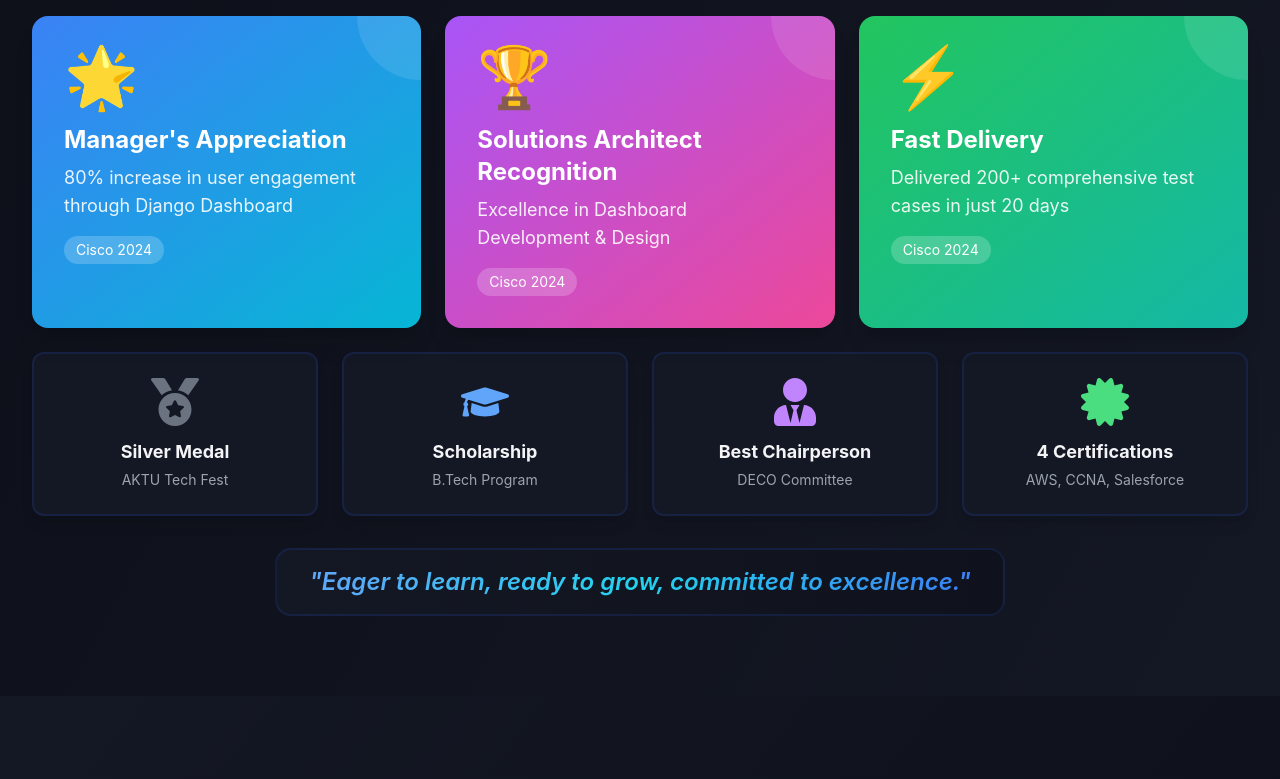
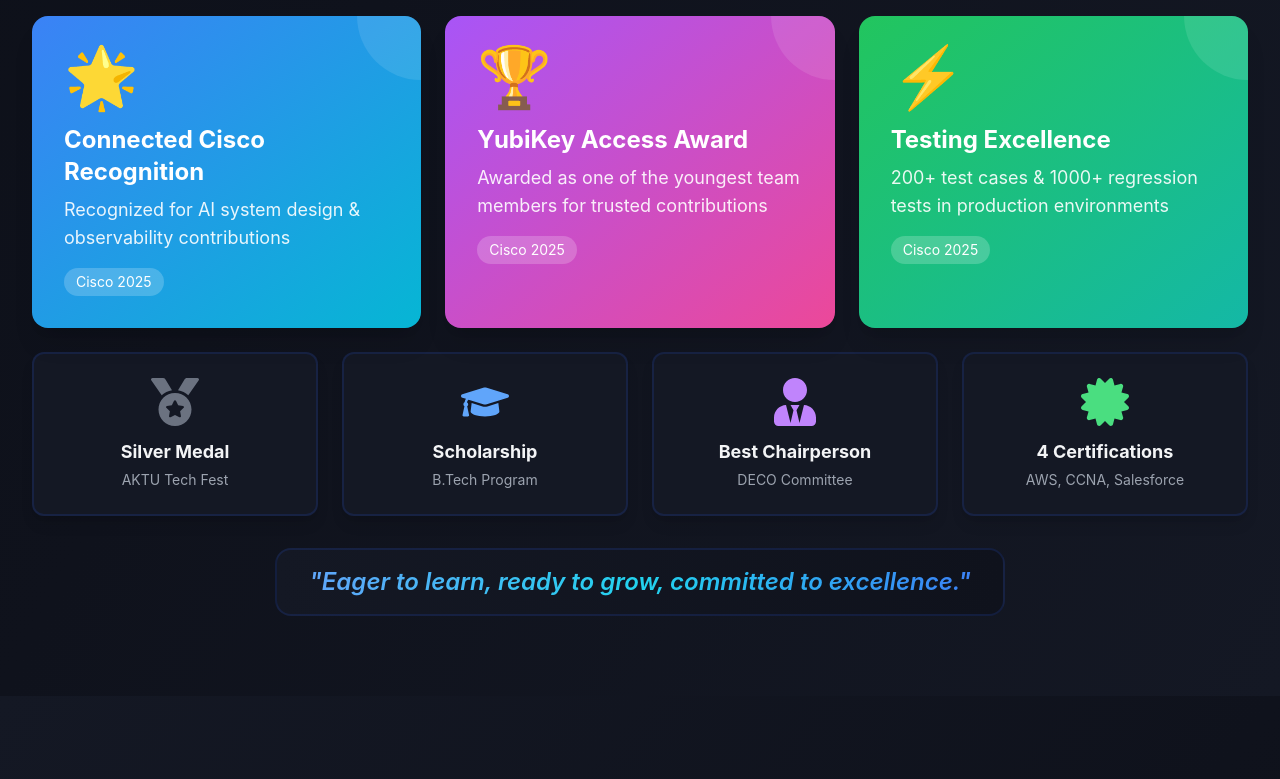
Before and after one commit to Yashchaudhary05/Portfolio, a React (Vite) app: page / in a window 1280 px wide. Shown: the part 2460-3239 px from the top of the page. Built offline with nearby package versions, Linux system fonts and the light colour scheme.

Commit message:
Fix footer tagline, project links, contact form mailto, about achievements

```diff
--- a/src/components/About.jsx
+++ b/src/components/About.jsx
@@ -262,10 +262,10 @@ const About = () => {
                 <div className="absolute top-0 right-0 w-32 h-32 bg-white/10 rounded-full -mr-16 -mt-16"></div>
                 <div className="relative">
                   <div className="text-6xl mb-4">🌟</div>
-                  <h4 className="text-2xl font-bold text-white mb-2">Manager's Appreciation</h4>
-                  <p className="text-white/90 text-lg">80% increase in user engagement through Django Dashboard</p>
+                  <h4 className="text-2xl font-bold text-white mb-2">Connected Cisco Recognition</h4>
+                  <p className="text-white/90 text-lg">Recognized for AI system design & observability contributions</p>
                   <div className="mt-4 flex items-center gap-2">
-                    <span className="px-3 py-1 bg-white/20 rounded-full text-sm text-white">Cisco 2024</span>
+                    <span className="px-3 py-1 bg-white/20 rounded-full text-sm text-white">Cisco 2025</span>
                   </div>
                 </div>
               </motion.div>
@@ -280,10 +280,10 @@ const About = () => {
                 <div className="absolute top-0 right-0 w-32 h-32 bg-white/10 rounded-full -mr-16 -mt-16"></div>
                 <div className="relative">
                   <div className="text-6xl mb-4">🏆</div>
-                  <h4 className="text-2xl font-bold text-white mb-2">Solutions Architect Recognition</h4>
-                  <p className="text-white/90 text-lg">Excellence in Dashboard Development & Design</p>
+                  <h4 className="text-2xl font-bold text-white mb-2">YubiKey Access Award</h4>
+                  <p className="text-white/90 text-lg">Awarded as one of the youngest team members for trusted contributions</p>
                   <div className="mt-4 flex items-center gap-2">
-                    <span className="px-3 py-1 bg-white/20 rounded-full text-sm text-white">Cisco 2024</span>
+                    <span className="px-3 py-1 bg-white/20 rounded-full text-sm text-white">Cisco 2025</span>
                   </div>
                 </div>
               </motion.div>
@@ -298,10 +298,10 @@ const About = () => {
                 <div className="absolute top-0 right-0 w-32 h-32 bg-white/10 rounded-full -mr-16 -mt-16"></div>
                 <div className="relative">
                   <div className="text-6xl mb-4">⚡</div>
-                  <h4 className="text-2xl font-bold text-white mb-2">Fast Delivery</h4>
-                  <p className="text-white/90 text-lg">Delivered 200+ comprehensive test cases in just 20 days</p>
+                  <h4 className="text-2xl font-bold text-white mb-2">Testing Excellence</h4>
+                  <p className="text-white/90 text-lg">200+ test cases & 1000+ regression tests in production environments</p>
                   <div className="mt-4 flex items-center gap-2">
-                    <span className="px-3 py-1 bg-white/20 rounded-full text-sm text-white">Cisco 2024</span>
+                    <span className="px-3 py-1 bg-white/20 rounded-full text-sm text-white">Cisco 2025</span>
                   </div>
                 </div>
               </motion.div>
--- a/src/components/Contact.jsx
+++ b/src/components/Contact.jsx
@@ -27,8 +27,10 @@ const Contact = () => {
 
   const handleSubmit = (e) => {
     e.preventDefault()
-    // Here you would typically send the form data to a backend service
-    setStatus('Message sent successfully! I\'ll get back to you soon.')
+    const body = `Name: ${formData.name}\nEmail: ${formData.email}\n\n${formData.message}`
+    const mailtoUrl = `mailto:yashch1077@gmail.com?subject=${encodeURIComponent(formData.subject)}&body=${encodeURIComponent(body)}`
+    window.open(mailtoUrl, '_self')
+    setStatus('Opening your email client...')
     setFormData({ name: '', email: '', subject: '', message: '' })
     setTimeout(() => setStatus(''), 5000)
   }
--- a/src/components/Footer.jsx
+++ b/src/components/Footer.jsx
@@ -37,10 +37,10 @@ const Footer = () => {
               Yash Chaudhary
             </motion.h3>
             <p className="text-gray-400 mb-4">
-              Network & Cloud Engineer | Full Stack Developer | DevOps Specialist
+              Cloud & DevOps Engineer | AIOps & Observability | CI/CD Automation
             </p>
             <p className="text-gray-500 text-sm">
-              Building innovative solutions with cutting-edge technology.
+              Automating infrastructure, building observable systems, shipping with confidence.
             </p>
           </div>
 
--- a/src/components/Projects.jsx
+++ b/src/components/Projects.jsx
@@ -60,7 +60,7 @@ const Projects = () => {
       image: 'https://images.unsplash.com/photo-1451187580459-43490279c0fa?w=800&q=80',
       color: 'from-orange-500 to-red-600',
       githubLink: '',
-      liveLink: '',
+      liveLink: 'https://yashchaudhary05.github.io/aws_csa_c03-practice-quiz-website/',
     },
     {
       title: 'T2DM Diabetes Detection System',
@@ -75,7 +75,7 @@ const Projects = () => {
       tech: ['Python', 'Scikit-learn', 'Pandas', 'NumPy'],
       image: 'https://images.unsplash.com/photo-1576091160399-112ba8d25d1d?w=800&q=80',
       color: 'from-green-500 to-teal-600',
-      githubLink: '',
+      githubLink: 'https://github.com/Yashchaudhary05/pima',
       liveLink: '',
     },
     {
```
